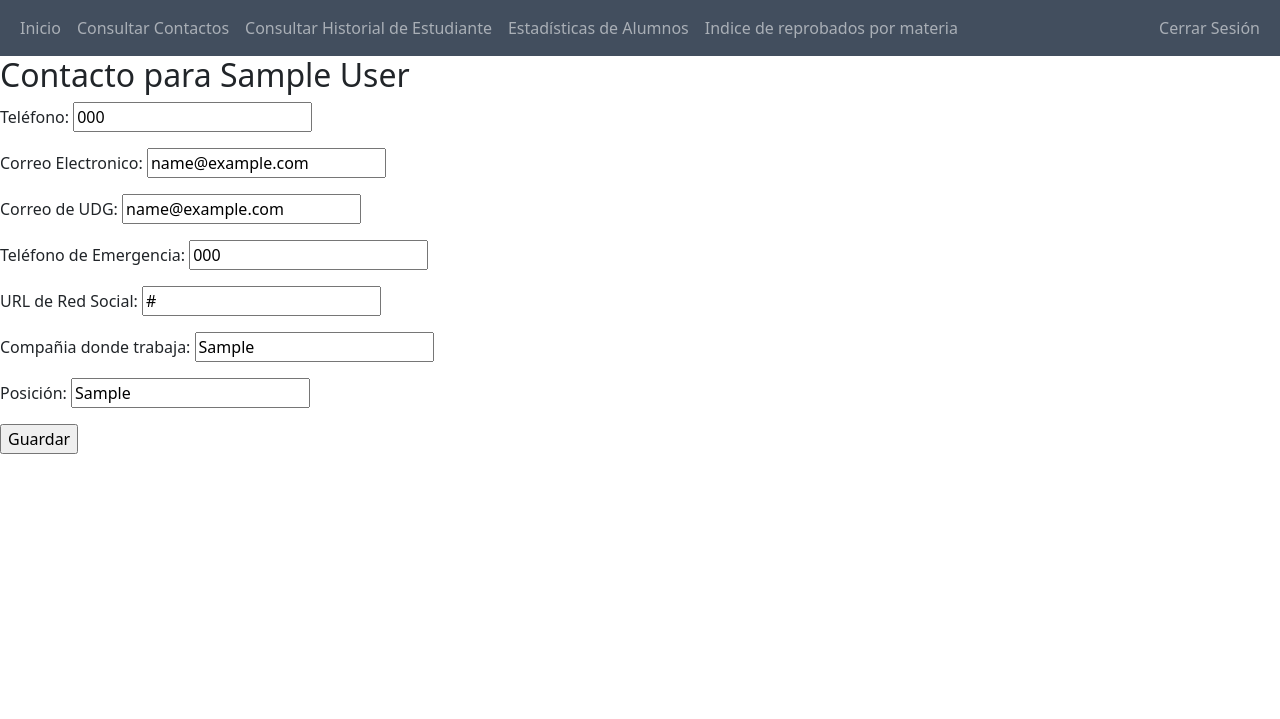
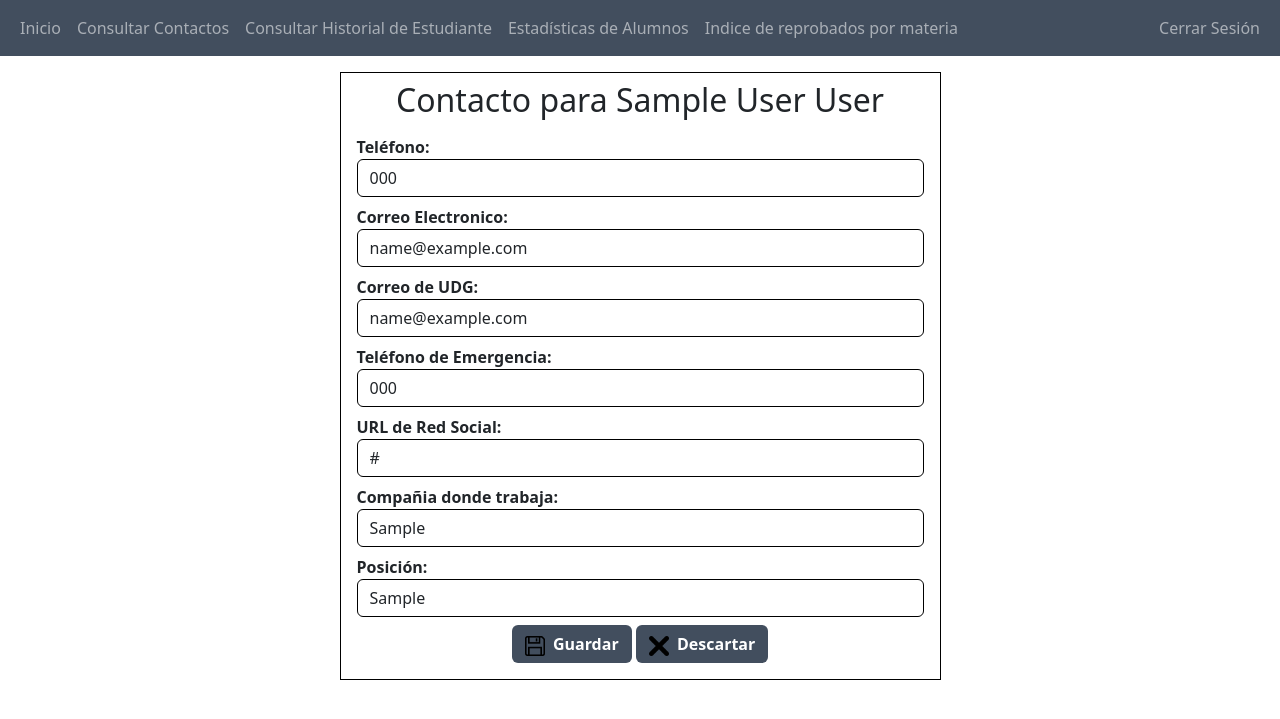
Before and after one commit to BrialexMaga/coordinacion, a Django app: page /contacts/contactform/1/ in a window 1280 px wide. Shown: the top 719 px of the page. Run offline with Django 4.2, Linux system fonts and the light colour scheme; a user stored in the database is signed in; tables that the repository leaves empty hold one stand-in row (values such as "Sample post"); some libraries are stand-ins or nearby versions.

Commit message:
Add design to Contact Form

```diff
--- a/coordinacionapp/settings.py
+++ b/coordinacionapp/settings.py
@@ -53,7 +53,11 @@ MYAPPS = [
     'rateSubjectFailures',
 ]
 
-INSTALLED_APPS = DJANGO_APPS + MYAPPS
+THIRDPARTY_APPS = [
+    'widget_tweaks',
+]
+
+INSTALLED_APPS = DJANGO_APPS + MYAPPS + THIRDPARTY_APPS
 
 MIDDLEWARE = [
     'django.middleware.security.SecurityMiddleware',
--- a/requirements.txt
+++ b/requirements.txt
@@ -3,3 +3,4 @@ factory-boy==3.3.0
 numpy==1.26.2
 scikit-learn==1.3.2
 pandas==2.1.3
+django-widget-tweaks==1.5.0
--- a/studentform/static/studentform/css/index.css
+++ b/studentform/static/studentform/css/index.css
@@ -10,3 +10,7 @@
 .my-container-config {
     width:625px !important;
 }
+
+.my-container-form-config {
+    width:625px !important;
+}
--- a/studentform/templates/studentform/contact_form.html
+++ b/studentform/templates/studentform/contact_form.html
@@ -1,12 +1,33 @@
 {% extends 'base.html' %}
 
+{% load widget_tweaks %}
 {% block title %}Actualiza/Crea Contacto{% endblock %}
 
+{% load static %}
 {% block content %}
-    <h2>Contacto para {{ student.name }}</h2>
-    <form action="" method="POST">
-        {% csrf_token %}
-        {{ form.as_p }}
-        <input type="submit" value="Guardar">
-    </form>
+    <div class="container pt-3 my-container-form-config">
+        <div class="border border-black text-center">
+        <h2 class="pt-2">Contacto para {{ student.name }} {{ student.first_last_name }}</h2>
+        <form action="" method="POST" class="form" autocomplete="off">
+            {% csrf_token %}
+            <div class="text-start ps-3 pe-3">
+                {% for field in form.visible_fields %}
+                    <label for="{{ field.id_for_label }}" class="pt-2 fw-bold"> {{ field.label_tag }} </label>
+                    {{ field|add_class:"form-control border border-black" }}
+                {% endfor %}
+            </div>
+
+            <div class="text-center pt-2 pb-3">
+                <button class="btn my-button-color fw-semibold" type="submit">
+                    <img style="width: 20px; height: 20px;" src="{% static 'img/disquete.png' %}">
+                    <pe class="ps-1">Guardar</pe>
+                </button>
+                <a class="btn text-white fw-semibold my-button-color" href="{% url 'contacts' %}">
+                    <img style="width: 20px; height: 20px;" src="{% static 'img/eliminar.png' %}">
+                    <pe class="ps-1">Descartar</pe>
+                </a>
+            </div>
+        </form>
+        </div>
+    </div>
 {% endblock %}
```
Also changed, not shown: studentform/static/studentform/img/disquete.png (added), studentform/static/studentform/img/eliminar.png (added).
